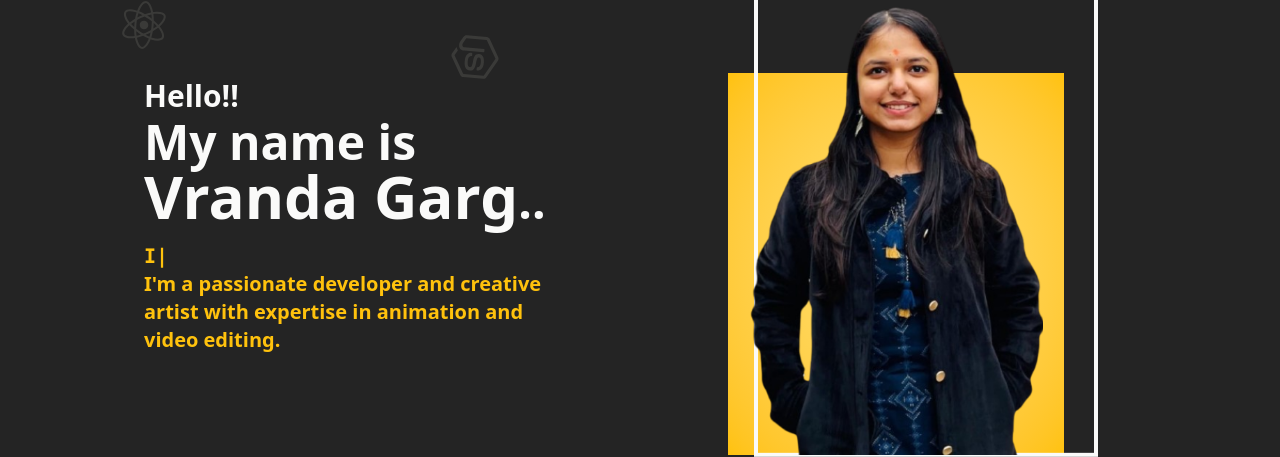
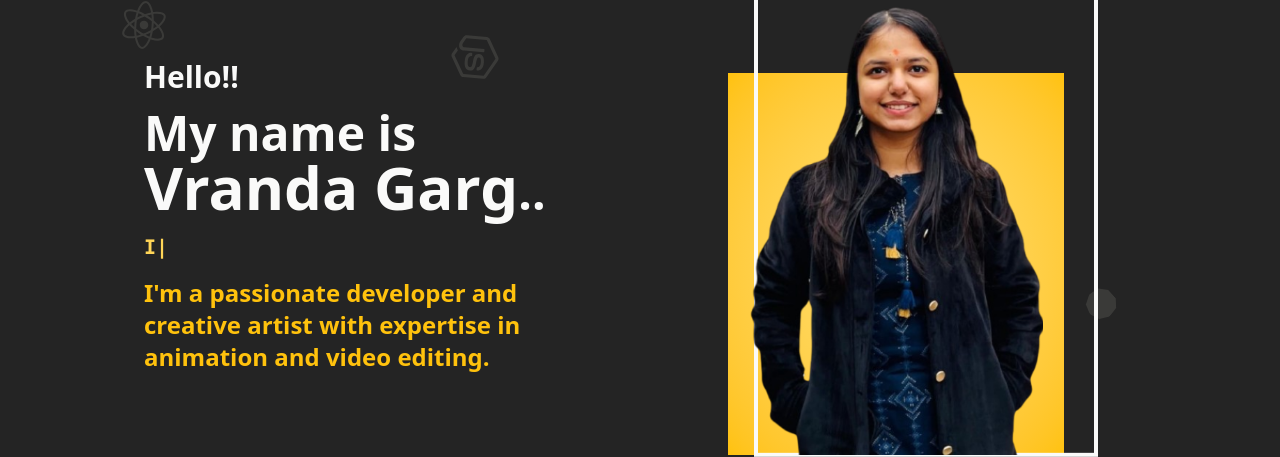
Before and after one commit to VrandaaGarg/Portfolio, a React (Vite) app: page / in a window 1280 px wide. Shown: the part 167-624 px from the top of the page. Built offline with nearby package versions, Linux system fonts and the light colour scheme; no server answers.

Commit message:
fixed ui a bit

```diff
--- a/src/App.jsx
+++ b/src/App.jsx
@@ -10,7 +10,7 @@ import CodingStats from "./Components/CodingStats";
 
 function App() {
   return (
-    <div className="bg-[#242424]">
+    <div className="bg-[#242424] ">
       <Headers />
       <About />
       <Skills />
--- a/src/Components/About.jsx
+++ b/src/Components/About.jsx
@@ -40,6 +40,20 @@ function About() {
       id="Home"
       className="md:flex md:flex-col-2 md:px-24 h-fit mb-9 w-full pt-16 md:pt-36 pb-24"
     >
+      <motion.div
+        initial={{
+          rotate: 0,
+        }}
+        animate={{
+          rotate: [0, 120, 240, 360], // Smooth rotation
+        }}
+        transition={{
+          duration: 10, // Adjust speed
+          repeat: Infinity, // Infinite rotation
+          ease: "linear", // Ensures constant smooth speed
+        }}
+        className="absolute right-41 top-114 w-[30px] h-[30px] bg-[#FAF7E7]/10 clip-custom"
+      ></motion.div>
       {/* fa-icons in bg */}
       <motion.div
         animate={{
@@ -72,7 +86,7 @@ function About() {
       {/* about starts */}
       <div className="md:flex-1 p-12 my-auto">
         <h2 className="text-3xl text-[#FAFAF9] font-semibold">Hello!!</h2>
-        <h1 className="text-4xl md:text-5xl text-[#FAFAF9] font-bold my-1">
+        <h1 className="text-4xl md:text-5xl text-[#FAFAF9] font-bold my-3.5">
           My name is{" "}
           <span className="text-6xl font-bold md:text-6xl">Vranda Garg</span>
           ..
@@ -81,12 +95,12 @@ function About() {
           initial={{ opacity: 0 }}
           animate={{ opacity: 1 }}
           transition={{ duration: 1 }}
-          className="text-[#FFC20D] font-semibold mt-4 text-xl font-mono"
+          className="text-[#FFD557] font-semibold my-4 text-xl font-mono"
         >
           {displayText}
           <span className="animate-blink">|</span> {/* Blinking Cursor */}
         </motion.p>
-        <p className="text-[#FFC20D] font-bold text-xl">
+        <p className="text-[#FFC20D] font-bold text-2xl">
           I'm a passionate developer and creative artist with expertise in
           animation and video editing.
         </p>
--- a/src/Components/Contact.jsx
+++ b/src/Components/Contact.jsx
@@ -30,10 +30,33 @@ const FormTextarea = ({ placeholder, name }) => (
 function Contact() {
   return (
     <div id="Contact" className="mb-24">
+      <motion.div
+        initial={{
+          x: [300, 0, 300, 100, 300, 0, 300],
+          y: [0, 300, 0, 100, 0, 400, 0],
+          scale: [1, 0.5, 1, 0.5, 1, 0.5],
+          rotate: [0, 90, 180, 270, 360],
+        }}
+        animate={{
+          x: [300, 0, 300, 100, 300, 0, 300],
+          y: [0, 300, 0, 100, 0, 400, 0],
+          scale: [1, 0.5, 1, 0.5, 1, 0.5],
+          rotate: [0, 90, 180, 270, 360],
+        }}
+        transition={{
+          duration: 20,
+          repeat: Infinity,
+
+          ease: "linear",
+          repeatType: "loop",
+        }}
+        className="hidden md:flex md:absolute z-0 h-72 w-72 bg-amber-300/10 rounded-full shadow-2xl shadow-amber-300/10 blur-2xl opacity-80"
+      ></motion.div>
+
       <h1 className="text-3xl md:text-5xl text-center mb-7 md:mb-9 mt-24 md:mt-36 font-semibold text-[#FFC20D]">
-        Lets's Contact
+        Let's Contact
       </h1>
-      <div className=" md:flex justify-center items-center gap-4 mt-4 px-16">
+      <div className=" md:flex justify-center items-center gap-4 mt-4 px-6 md:px-16">
         <div className="hidden md:flex-1 md:flex justify-center items-center">
           <motion.img
             initial={{ opacity: 0 }}
--- a/src/Components/Experience.jsx
+++ b/src/Components/Experience.jsx
@@ -56,7 +56,20 @@ export default function Experince() {
               className="flex flex-col items-center justify-center mx-5"
             >
               <div className="h-8 w-8 rounded-full bg-gradient-to-r from-[#ffe493] to-[#FFC20D]"></div>
-              <div className="h-full w-1 bg-white/80"></div>
+              <motion.div
+                initial={{
+                  height: 0,
+                }}
+                whileInView={{
+                  height: "100%",
+                }}
+                transition={{
+                  duration: 0.8,
+                  delay: index * 0.08,
+                  ease: "linear",
+                }}
+                className="h-full w-1 origin-top bg-white/80"
+              ></motion.div>
             </motion.div>
             <div className="mb-8 mt-3">
               <motion.div
--- a/src/index.css
+++ b/src/index.css
@@ -22,3 +22,22 @@ html {
 .color-scale-4 {
   fill: #39d353;
 }
+
+html,
+body {
+  overflow-x: hidden;
+}
+
+.clip-custom {
+  clip-path: polygon(
+    50% 0%,
+    83% 12%,
+    100% 43%,
+    94% 78%,
+    68% 100%,
+    32% 100%,
+    6% 78%,
+    0% 43%,
+    17% 12%
+  );
+}
```
